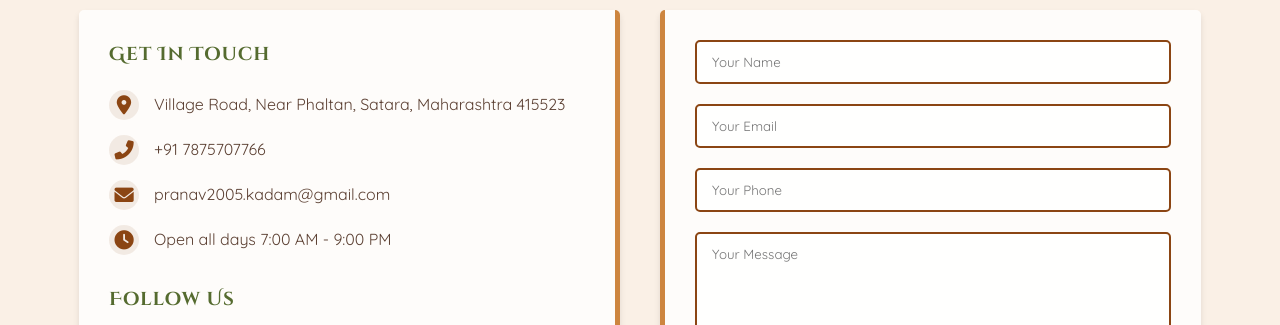
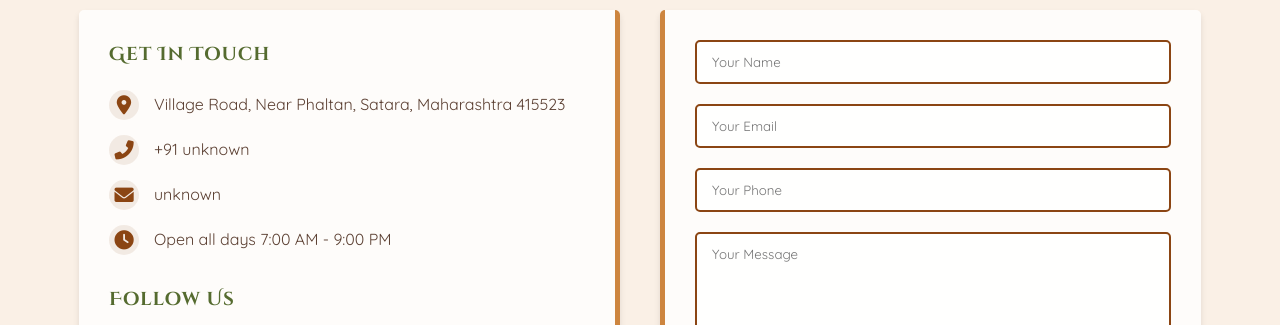
Before and after one commit to LainPM/tdsinnovation, a plain HTML site: page index.html in a window 1280 px wide. Shown: the part 7460-7785 px from the top of the page. Drawn offline with Linux system fonts and the light colour scheme.

Commit message:
Update index.html

```diff
--- a/index.html
+++ b/index.html
@@ -1092,11 +1092,11 @@
                         </div>
                         <div class="contact-item">
                             <i class="fas fa-phone-alt"></i>
-                            <span>+91 7875707766</span>
+                            <span>+91 unknown </span>
                         </div>
                         <div class="contact-item">
                             <i class="fas fa-envelope"></i>
-                            <span>pranav2005.kadam@gmail.com</span>
+                            <span>unknown </span>
                         </div>
                         <div class="contact-item">
                             <i class="fas fa-clock"></i>
```
